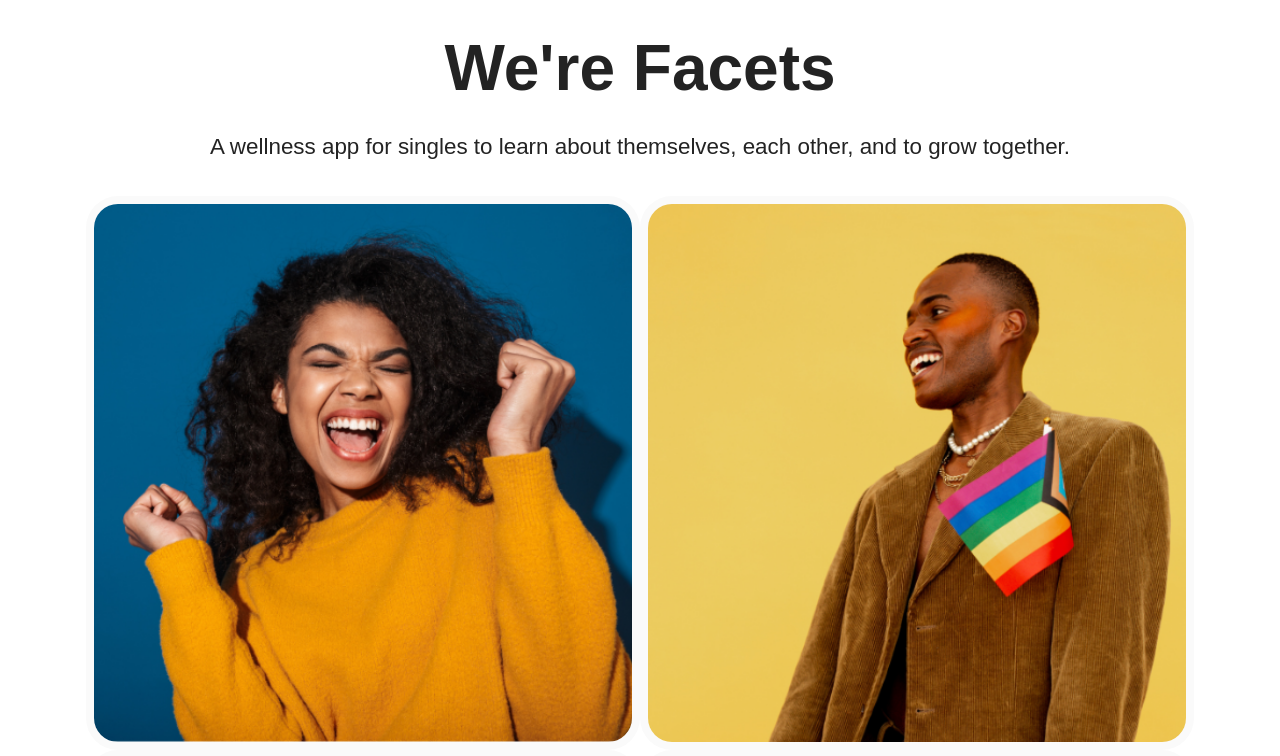
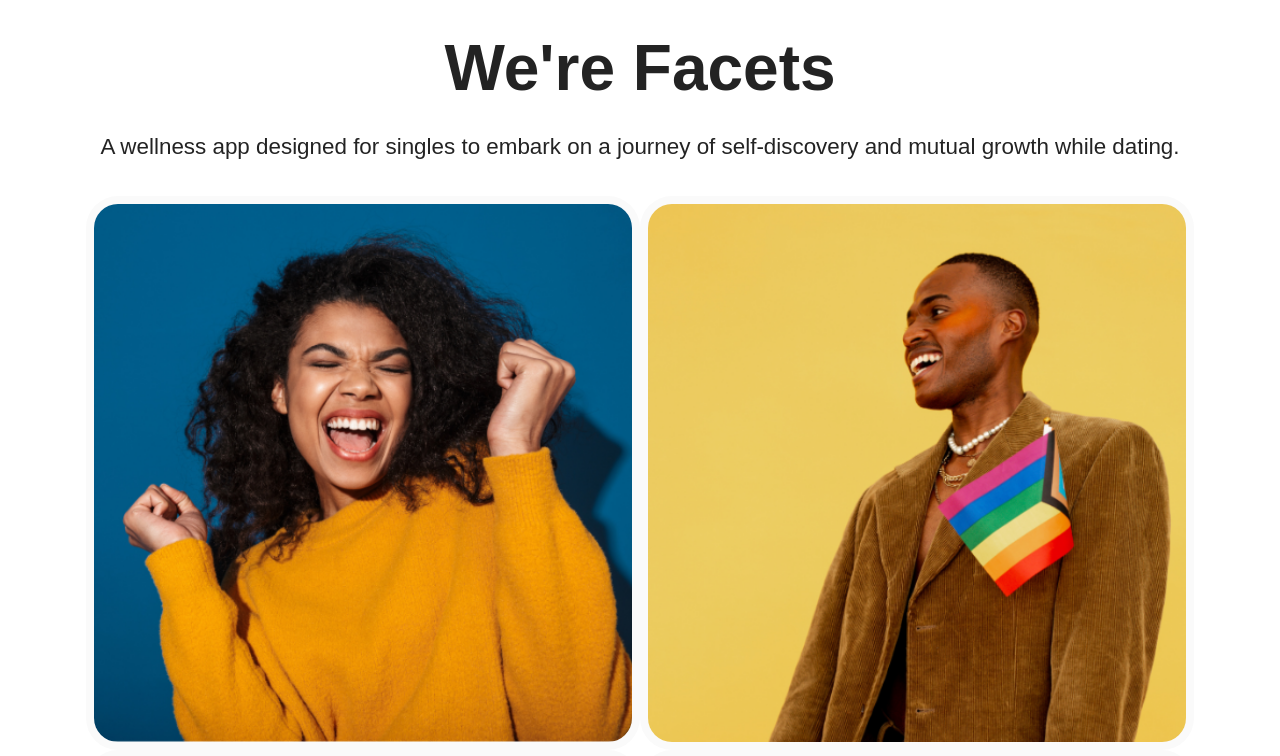
Before and after one commit to scoopgroupinc/next-facets-website, a Next.js app: page / in a window 1280 px wide. Shown: the part 860-1616 px from the top of the page. Built offline with nearby package versions, Linux system fonts and the light colour scheme.

Commit message:
copy update wellness app designed for singles to embark on a journey of self-discovery and mutual growth while dating.

```diff
--- a/app/(website)/page.tsx
+++ b/app/(website)/page.tsx
@@ -28,8 +28,7 @@
               <strong>We&#39;re Facets</strong>
               <br />
               <span className="mbr-text mbr-fonts-style mb-4 display-7">
-                A wellness app for singles to learn about themselves, each
-                other, and to grow together.
+                A wellness app designed for singles to embark on a journey of self-discovery and mutual growth while dating.
               </span>
             </h1>
           </div>
--- a/app/components/website/Footer.tsx
+++ b/app/components/website/Footer.tsx
@@ -53,7 +53,7 @@
           </div>
           <div className="row row-copirayt">
             <p className="mbr-text mb-0 mbr-fonts-style mbr-white align-center display-7">
-              © Copyright 2023 Facets. All Rights Reserved.
+              © Copyright 2023 Facets™. All Rights Reserved.
             </p>
           </div>
         </div>
```
